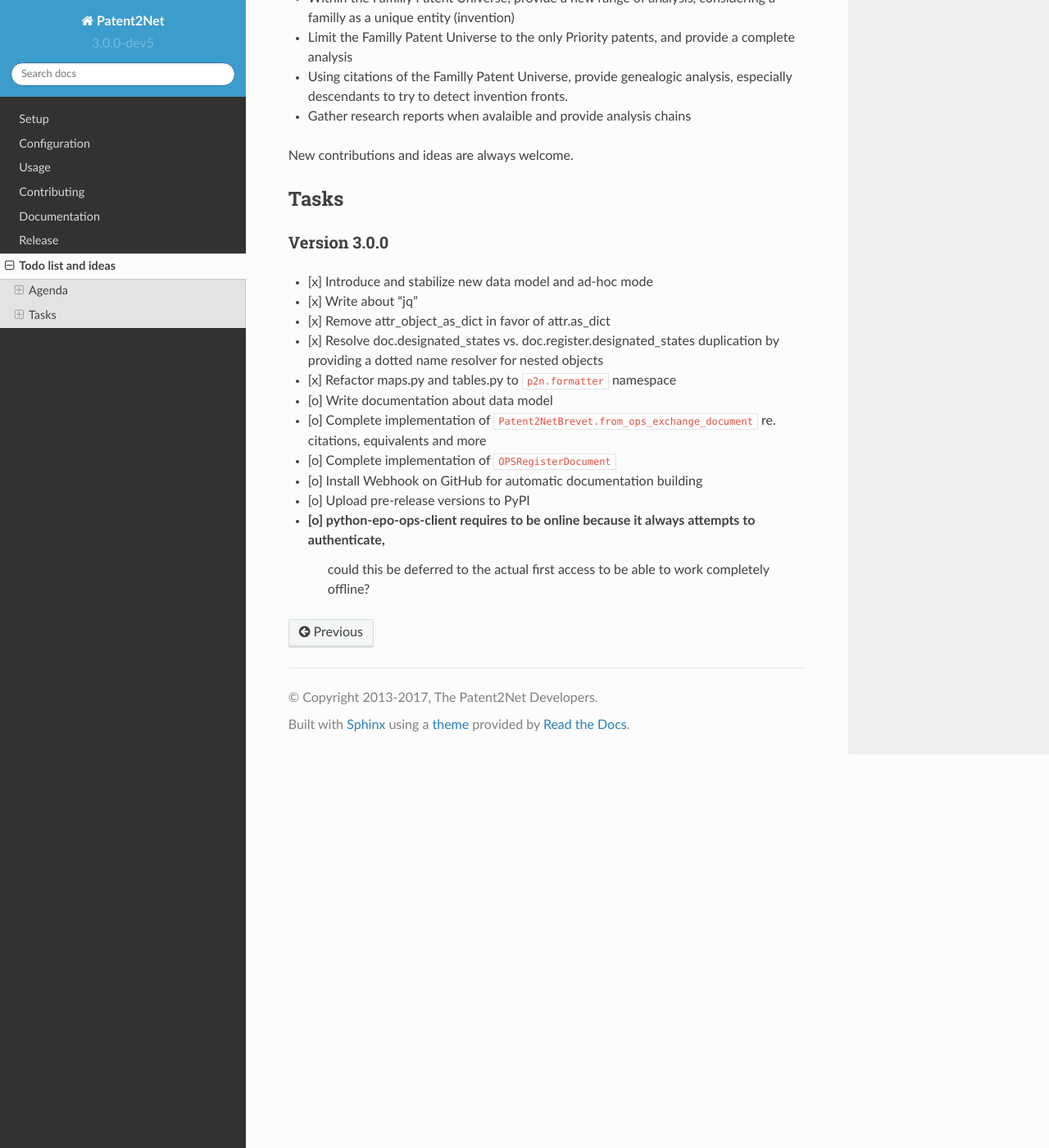
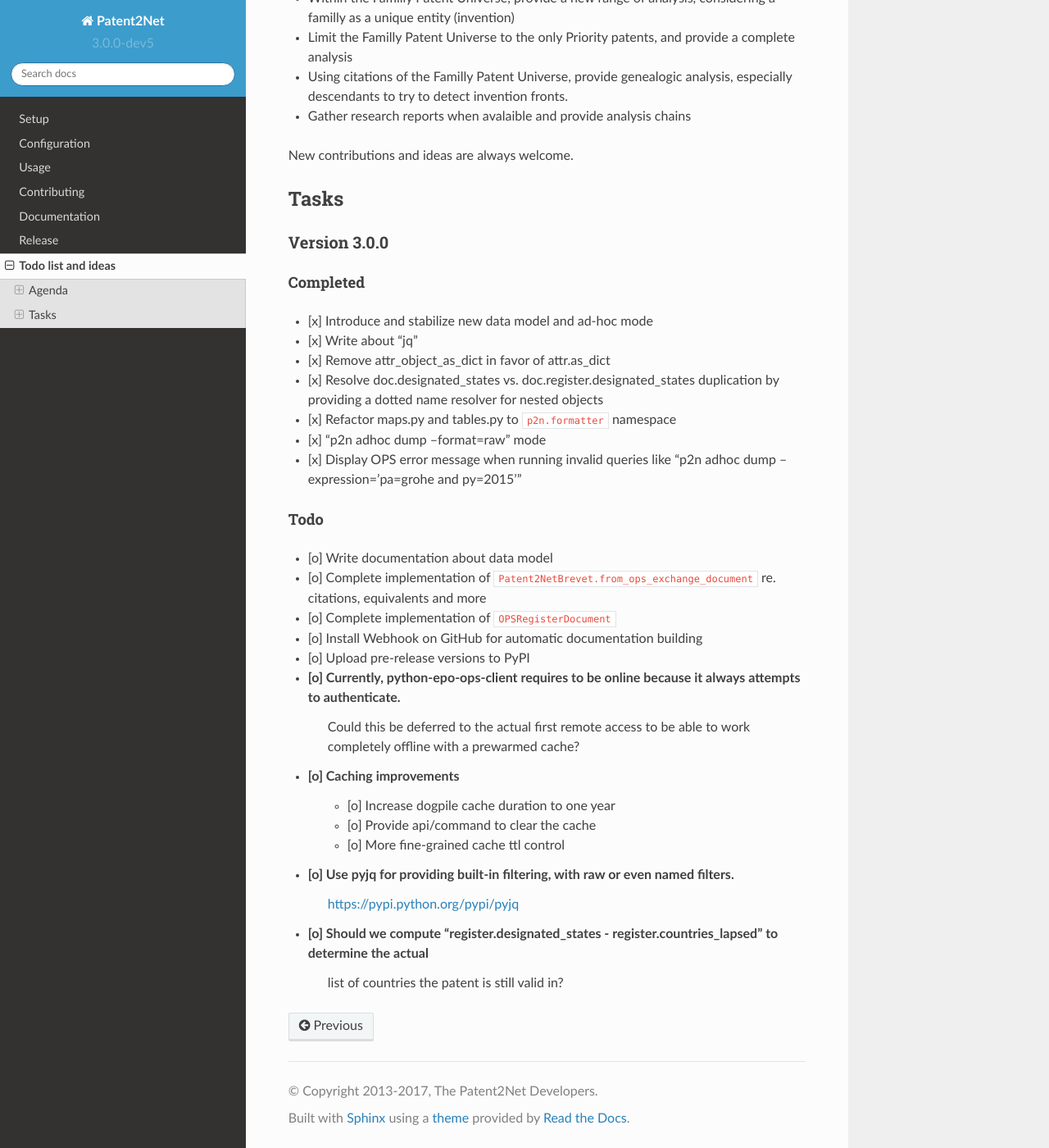
Before and after one commit to Patent2net/P2N, a Sphinx documentation site: the page built from doc/todo.rst, in a window 1280 px wide and 1400 px high, scrolled down 1148 px. Shown: the whole window at 82% size. Built offline with Sphinx 7.4.7 and the Read the Docs theme 2.0.0, drawn with Linux system fonts in a browser that asks for light colours.

Commit message:
Update documentation

```diff
--- a/doc/todo.rst
+++ b/doc/todo.rst
@@ -48,15 +48,31 @@ Tasks
 
 Version 3.0.0
 =============
+
+Completed
+---------
 - [x] Introduce and stabilize new data model and ad-hoc mode
 - [x] Write about "jq"
 - [x] Remove attr_object_as_dict in favor of attr.as_dict
 - [x] Resolve doc.designated_states vs. doc.register.designated_states duplication by providing a dotted name resolver for nested objects
 - [x] Refactor maps.py and tables.py to ``p2n.formatter`` namespace
+- [x] "p2n adhoc dump --format=raw" mode
+- [x] Display OPS error message when running invalid queries like "p2n adhoc dump --expression='pa=grohe and py=2015'"
+
+Todo
+----
 - [o] Write documentation about data model
 - [o] Complete implementation of ``Patent2NetBrevet.from_ops_exchange_document`` re. citations, equivalents and more
 - [o] Complete implementation of ``OPSRegisterDocument``
 - [o] Install Webhook on GitHub for automatic documentation building
 - [o] Upload pre-release versions to PyPI
-- [o] python-epo-ops-client requires to be online because it always attempts to authenticate,
-      could this be deferred to the actual first access to be able to work completely offline?
+- [o] Currently, python-epo-ops-client requires to be online because it always attempts to authenticate.
+      Could this be deferred to the actual first remote access to be able to work completely offline with a prewarmed cache?
+- [o] Caching improvements
+    - [o] Increase dogpile cache duration to one year
+    - [o] Provide api/command to clear the cache
+    - [o] More fine-grained cache ttl control
+- [o] Use pyjq for providing built-in filtering, with raw or even named filters.
+      https://pypi.python.org/pypi/pyjq
+- [o] Should we compute "register.designated_states - register.countries_lapsed" to determine the actual
+      list of countries the patent is still valid in?
```
